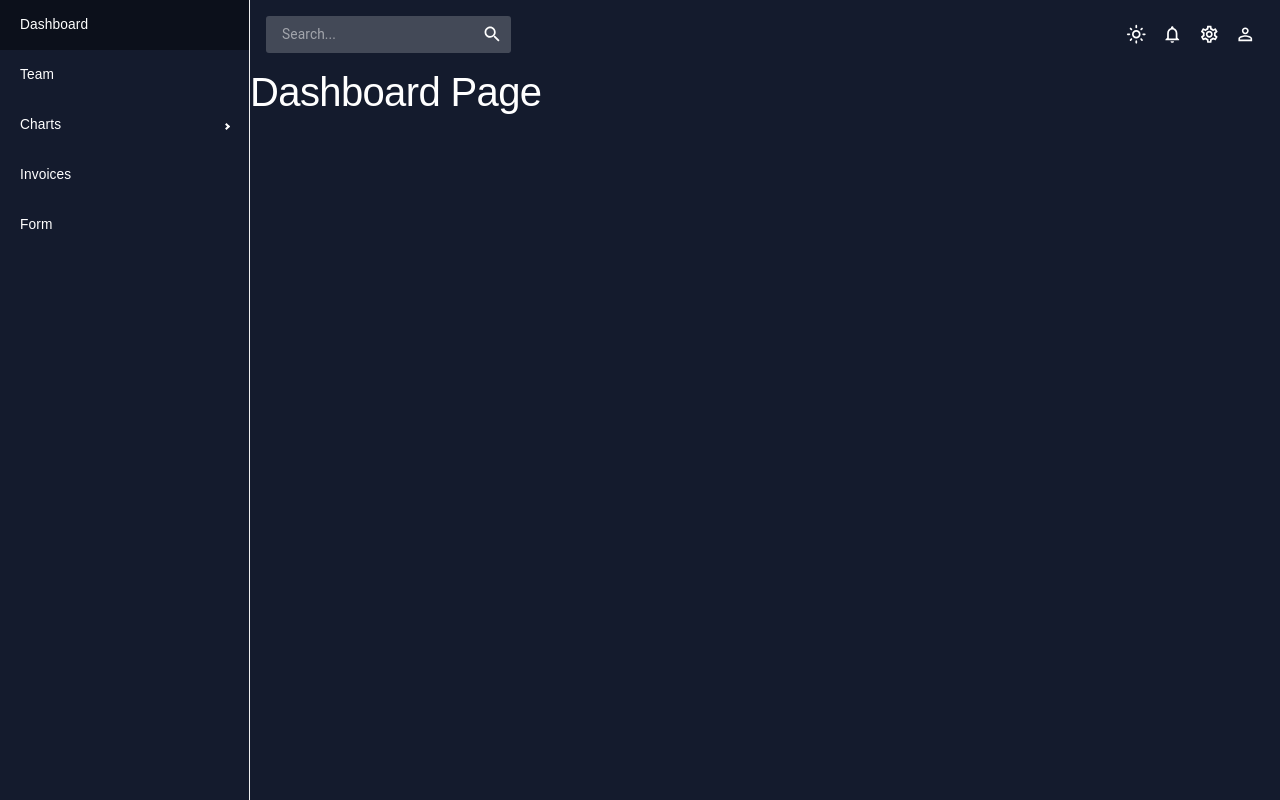
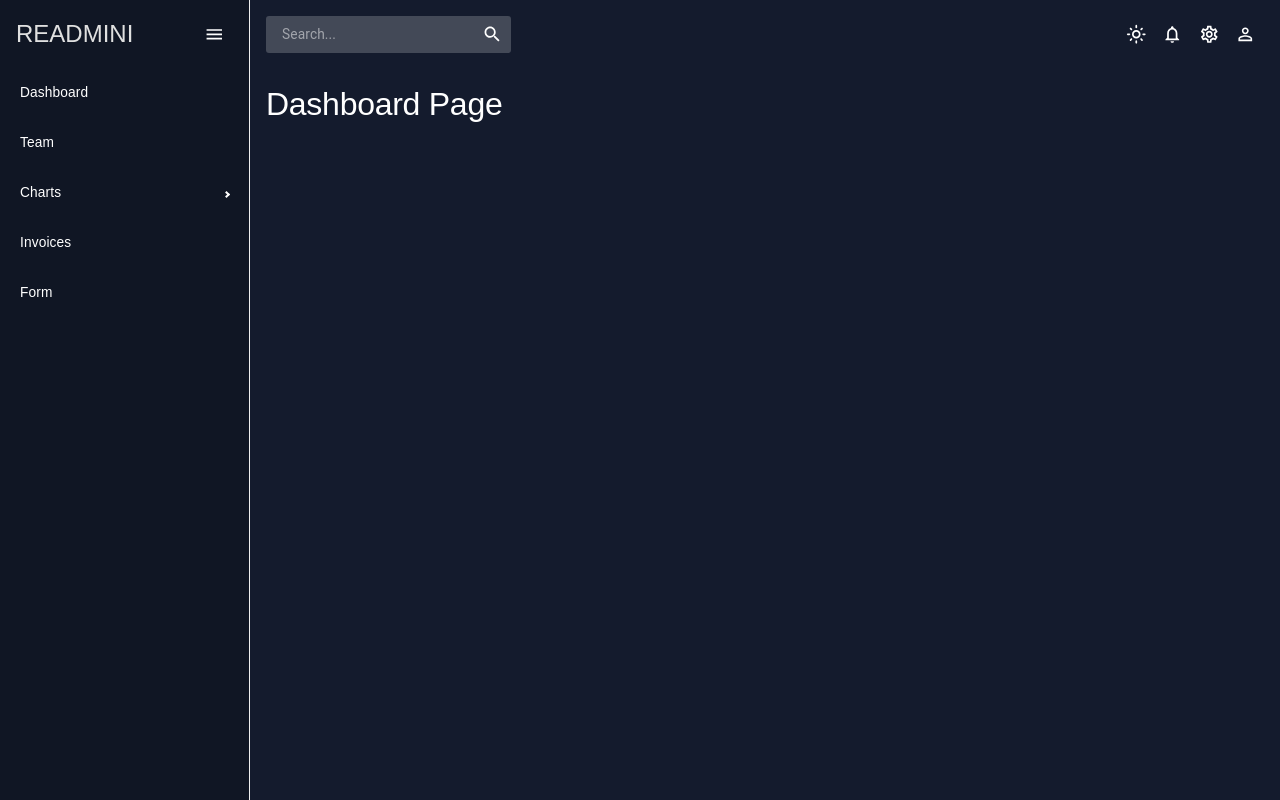
Before and after one commit to CollinsKippy/admin-dashboard-rt, a React (Create React App) app: page / in a window 1280 px wide. Built offline with nearby package versions, Linux system fonts and the light colour scheme.

Commit message:
header sidenav

```diff
--- a/src/components/sidenav/index.jsx
+++ b/src/components/sidenav/index.jsx
@@ -1,5 +1,11 @@
 import React, { useState } from 'react';
-import { Sidebar, Menu, MenuItem, SubMenu } from 'react-pro-sidebar';
+import {
+  Sidebar,
+  Menu,
+  MenuItem,
+  SubMenu,
+  useProSidebar,
+} from 'react-pro-sidebar';
 import HomeOutlinedIcon from '@mui/icons-material/HomeOutlined';
 import PeopleOutlinedIcon from '@mui/icons-material/PeopleOutlined';
 import ContactsOutlinedIcon from '@mui/icons-material/ContactsOutlined';
@@ -13,46 +19,43 @@ import TimelineOutlinedIcon from '@mui/icons-material/TimelineOutlined';
 import MenuOutlinedIcon from '@mui/icons-material/MenuOutlined';
 import MapOutlinedIcon from '@mui/icons-material/MapOutlined';
 import { useTheme } from '@mui/material';
-import { getPaletteTokensByMode } from '../../theme';
+import { getPaletteByMode } from '../../theme';
+import SidenavHeader from './sidenav.header';
 
 const Sidenav = ({ children }) => {
   const theme = useTheme();
-  const colors = getPaletteTokensByMode(theme.palette.mode);
-  const [isSidebarCollapsed, setIsSidebarCollapsed] = useState(false);
-  const [menuSelected, setMenuSelected] = useState('Dashboard');
+  const colors = getPaletteByMode(theme.palette.mode);
+  const { collapseSidebar, toggleSidebar, collapsed, toggled, broken, rtl } =
+    useProSidebar();
 
   return (
-    <Sidebar
-      backgroundColor={colors.primary[500]}
-      rootStyles={{
-        backgroundColor: colors.primary[500],
-      }}
-    >
+    <Sidebar backgroundColor={colors.primary[600]} rootStyles={{}}>
       <Menu
         menuItemStyles={{
           button: ({ level, active, disabled }) => {
             if (level === 0) {
               return {
-                // color: disabled ? colors.primary[100] : colors.redAccent[100],
+                backgroundColor: active
+                  ? colors.primary[700]
+                  : colors.primary[600],
                 '&:hover': {
-                  backgroundColor: colors.primary[700],
+                  backgroundColor: colors.primary[400],
                 },
+              };
+            } else {
+              return {
                 backgroundColor: active
                   ? colors.primary[700]
                   : colors.primary[500],
-              };
-            } else {
-              return {
-                // color: disabled ? colors.primary[100] : colors.redAccent[100],
                 '&:hover': {
-                  backgroundColor: colors.gray[900],
+                  backgroundColor: colors.primary[400],
                 },
-                backgroundColor: active ? colors.gray[900] : colors.gray[800],
               };
             }
           },
         }}
       >
+        <SidenavHeader toggleSidebar={toggleSidebar} />
         <MenuItem> Dashboard </MenuItem>
         <MenuItem> Team </MenuItem>
         <SubMenu label='Charts'>
--- /dev/null
+++ b/src/components/sidenav/sidenav.header.jsx
@@ -0,0 +1,26 @@
+import { MenuOutlined } from '@mui/icons-material';
+import { Box, IconButton, Typography, useTheme } from '@mui/material';
+import React from 'react';
+import { getPaletteByMode } from '../../theme';
+
+const SidenavHeader = ({ toggleSidebar }) => {
+  const theme = useTheme();
+  const colors = getPaletteByMode(theme.palette.mode);
+  return (
+    <Box
+      display={`flex`}
+      justifyContent='space-between'
+      alignItems={`center`}
+      p={2}
+    >
+      <Typography variant='h3' color={colors.gray[100]}>
+        READMINI
+      </Typography>
+      <IconButton onClick={() => toggleSidebar()}>
+        <MenuOutlined />
+      </IconButton>
+    </Box>
+  );
+};
+
+export default SidenavHeader;
--- a/src/components/toolbar/index.jsx
+++ b/src/components/toolbar/index.jsx
@@ -1,6 +1,6 @@
 import { Box, IconButton, InputBase, useTheme } from '@mui/material';
 import React, { useContext } from 'react';
-import { ColorModeContext, getPaletteTokensByMode } from '../../theme';
+import { ColorModeContext, getPaletteByMode } from '../../theme';
 import SearchIcon from '@mui/icons-material/Search';
 import LightModeOutlinedIcon from '@mui/icons-material/LightModeOutlined';
 import NotificationsOutlinedIcon from '@mui/icons-material/NotificationsOutlined';
@@ -10,7 +10,7 @@ import DarkModeOutlinedIcon from '@mui/icons-material/DarkModeOutlined';
 
 const Toolbar = () => {
   const theme = useTheme();
-  const colors = getPaletteTokensByMode(theme.palette.mode);
+  const colors = getPaletteByMode(theme.palette.mode);
   const colorMode = useContext(ColorModeContext);
 
   return (
--- a/src/pages/dashboard/index.jsx
+++ b/src/pages/dashboard/index.jsx
@@ -1,12 +1,14 @@
-import { Typography } from '@mui/material'
-import React from 'react'
+import { Typography } from '@mui/material';
+import React from 'react';
 
 const DashboardPage = () => {
   return (
     <div>
-      <Typography variant='h1'>Dashboard Page</Typography>
+      <Typography variant='h2' sx={{ m: 2 }}>
+        Dashboard Page
+      </Typography>
     </div>
-  )
-}
+  );
+};
 
-export default DashboardPage
+export default DashboardPage;
--- a/src/theme.js
+++ b/src/theme.js
@@ -1,7 +1,7 @@
 import { createTheme } from '@mui/material';
 import { createContext, useState, useMemo } from 'react';
 
-export const getPaletteTokensByMode = (mode) => ({
+export const getPaletteByMode = (mode) => ({
   ...(mode === 'dark'
     ? {
         gray: {
@@ -120,7 +120,7 @@ export const getPaletteTokensByMode = (mode) => ({
 });
 
 export const themeSettings = (mode) => {
-  const colors = getPaletteTokensByMode(mode); // mode is 'dark' or 'light'
+  const colors = getPaletteByMode(mode); // mode is 'dark' or 'light'
 
   return {
     palette: {
```
